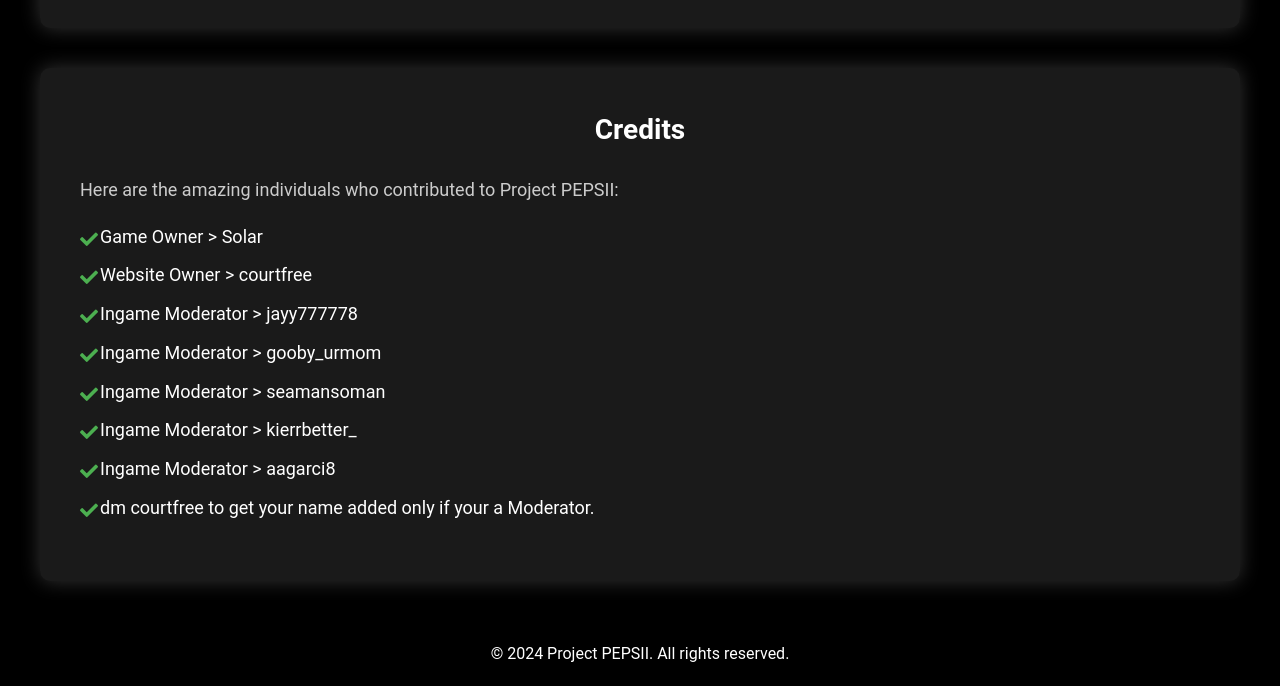
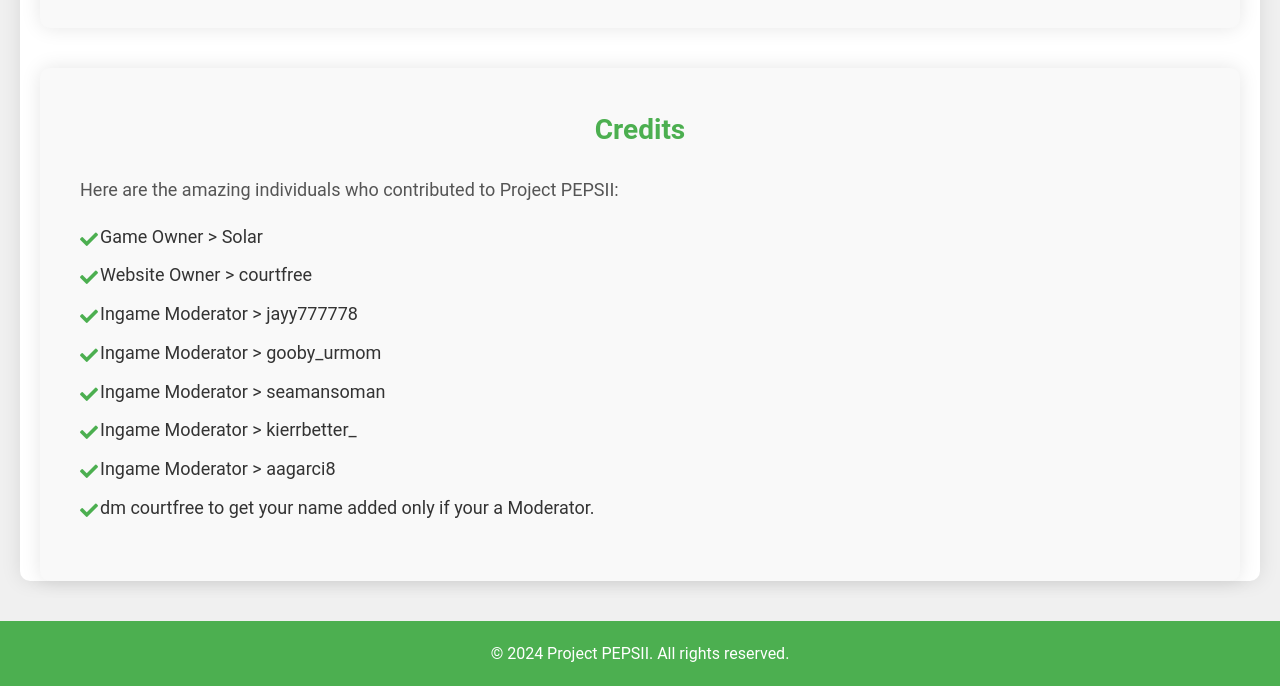
Before and after one commit to Bo3acc/d0xli.github.io, a plain HTML site: page index.html in a window 1280 px wide. Shown: the part 802-1488 px from the top of the page. Drawn offline with Linux system fonts and the light colour scheme.

Commit message:
Update styles.css

```diff
--- a/styles.css
+++ b/styles.css
@@ -1,15 +1,15 @@
 body {
     font-family: 'Roboto', sans-serif;
-            background-color: #000;
-            color: #fff;
+    background-color: #f0f0f0; /* Light gray background */
+    color: #333; /* Dark gray text color */
     margin: 0;
     padding: 0;
     line-height: 1.6;
 }
 
 header {
-            background-color: transparent;
-            color: #fff;
+    background-color: #4CAF50; /* Green header background */
+    color: #fff; /* White text color */
     padding: 30px 0;
     text-align: center;
 }
@@ -21,13 +21,13 @@
 }
 
 nav {
-            background-color: transparent;
+    background-color: #4CAF50; /* Green navigation background */
     padding: 10px;
     text-align: center;
 }
 
 nav a {
-            color: #fff;
+    color: #fff; /* White text color */
     text-decoration: none;
     margin: 0 15px;
     font-size: 18px;
@@ -35,33 +35,36 @@
 }
 
 nav a:hover {
-            color: #2e7d32;
+    color: #2e7d32; /* Darker green on hover */
 }
 
 .container {
     max-width: 1200px;
     margin: 20px auto;
     padding: 0 20px;
+    background-color: #fff; /* White container background */
+    border-radius: 10px;
+    box-shadow: 0 0 20px rgba(0, 0, 0, 0.1); /* Light shadow */
 }
 
 section {
     padding: 40px;
     margin-bottom: 40px;
-            background-color: rgba(255, 255, 255, 0.1); /* Light gray background with transparency */
     border-radius: 10px;
-            box-shadow: 0 0 20px rgba(255, 255, 255, 0.2); /* Soft shadow */
+    background-color: #f9f9f9; /* Light gray section background */
+    box-shadow: 0 0 20px rgba(0, 0, 0, 0.1); /* Light shadow */
 }
 
 section h2 {
     margin-top: 0;
     font-size: 28px;
-            color: #fff;
+    color: #4CAF50; /* Green section heading */
     text-align: center;
 }
 
 section p {
     font-size: 18px;
-            color: #ccc;
+    color: #555; /* Dark gray text color */
 }
 
 section ul {
@@ -83,13 +86,12 @@
     position: absolute;
     left: 0;
     top: 2px;
-            color: #4CAF50;
+    color: #4CAF50; /* Green checkmark color */
 }
 
 footer {
-            background-color: transparent;
-            color: #fff;
+    background-color: #4CAF50; /* Green footer background */
+    color: #fff; /* White text color */
     padding: 20px 0;
     text-align: center;
 }
-    </style>
```
Lines whose indentation alone changed are shown as unchanged.
